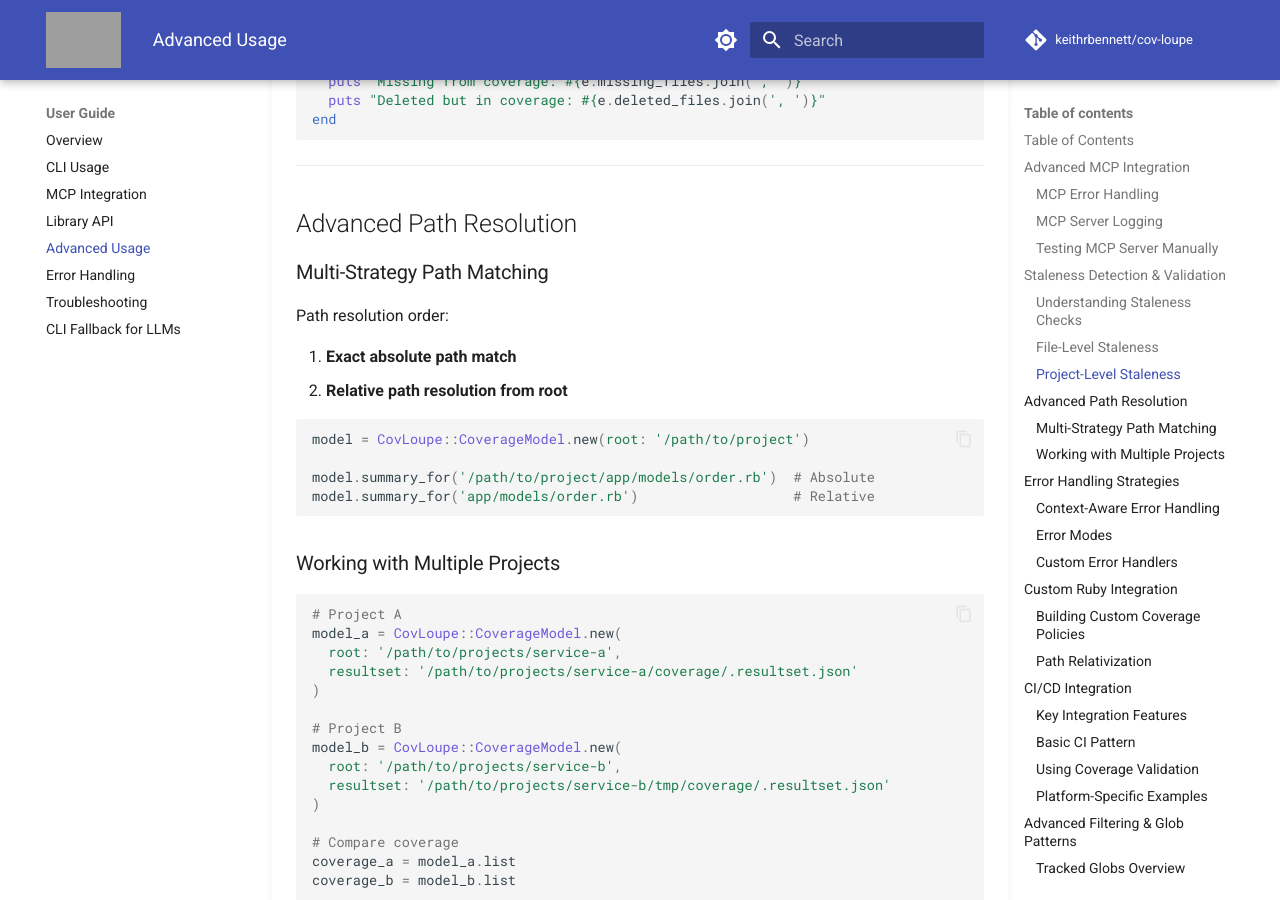
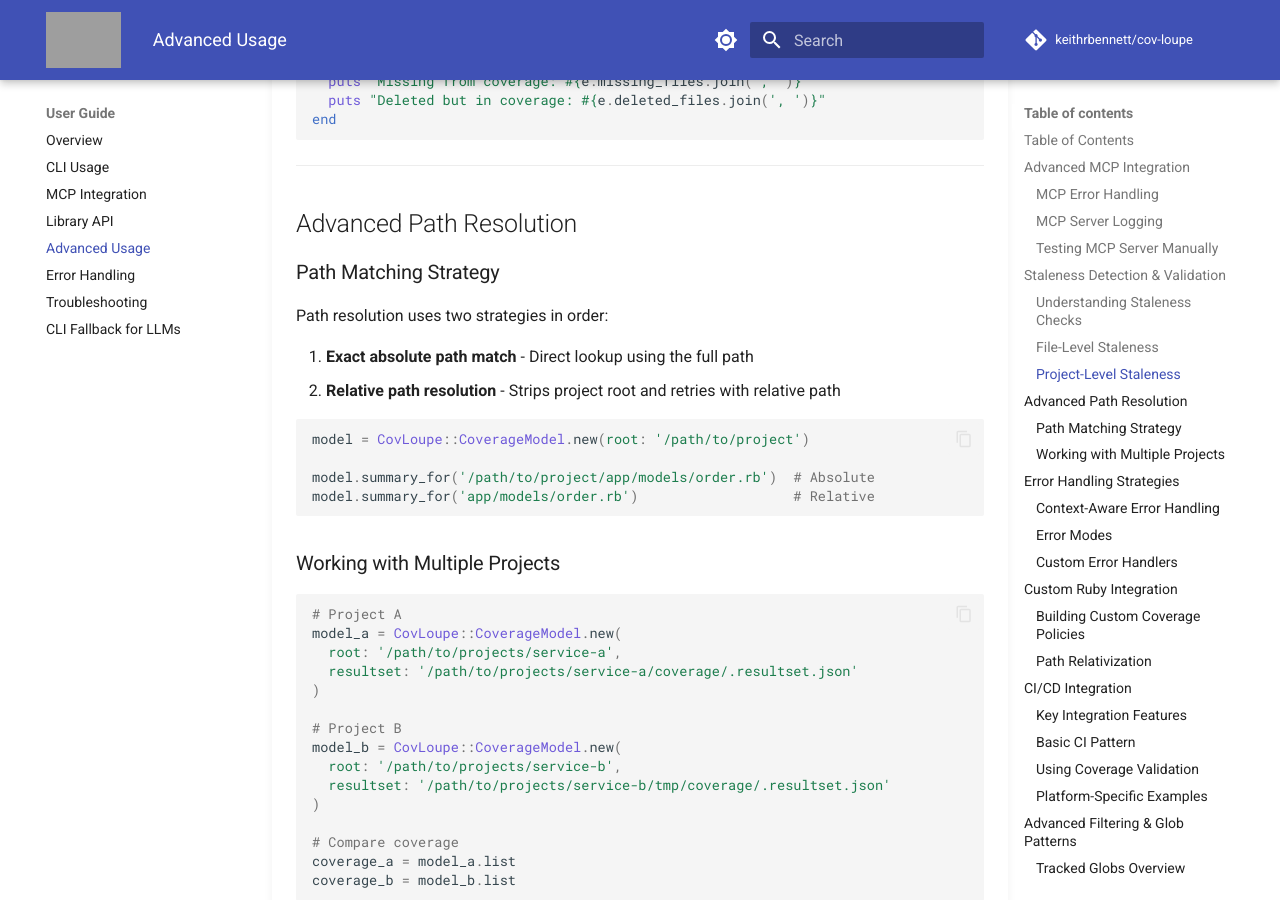
Before and after one commit to keithrbennett/simplecov-mcp, an MkDocs documentation site: the page built from docs/user/ADVANCED_USAGE.md, in a window 1280 px wide and 900 px high, scrolled down 3561 px. Built offline with MkDocs 1.6.1 and Material for MkDocs 9.7.7, drawn with Linux system fonts in a browser that asks for light colours; comment, search, counter and statistics services are not loaded; grey boxes are pictures that could not be loaded.

Commit message:
Remove basename path matching to prevent silent data corruption
  The basename fallback path resolution strategy had a critical flaw: it
  could silently return coverage data for the wrong file when exactly one
  file with a matching basename existed. For example, requesting
  /project/lib/foo.rb would silently return coverage from
  /project/test/foo.rb without warning.

  This feature was added after v2.0.0 but never released, so removing it
  does not affect any released versions. The two remaining path resolution
  strategies (exact absolute match and relative path with root stripping)
  handle all typical use cases and ensure users get clear "No coverage
  entry found" errors instead of incorrect data.

  Changes:
  - Removed find_basename_match and basename_for methods from
    CoverageLineResolver
  - Updated tests to expect FileError instead of successful basename matches
  - Updated documentation across 5 files to reflect current behavior
  - No migration guide entry needed (feature was never released)

````diff
--- a/docs/user/ADVANCED_USAGE.md
+++ b/docs/user/ADVANCED_USAGE.md
@@ -160,12 +160,12 @@
 
 ## Advanced Path Resolution
 
-### Multi-Strategy Path Matching
+### Path Matching Strategy
 
-Path resolution order:
+Path resolution uses two strategies in order:
 
-1. **Exact absolute path match**
-2. **Relative path resolution from root**
+1. **Exact absolute path match** - Direct lookup using the full path
+2. **Relative path resolution** - Strips project root and retries with relative path
 
 ```ruby
 model = CovLoupe::CoverageModel.new(root: '/path/to/project')
````
Also changed, not shown: AGENTS.md (+0 -1 lines), docs/dev/arch-decisions/path-resolution.md (+1 -2 lines), docs/user/LIBRARY_API.md (+4 -4 lines), docs/user/TROUBLESHOOTING.md (+1 -1 lines), 3 other files.
